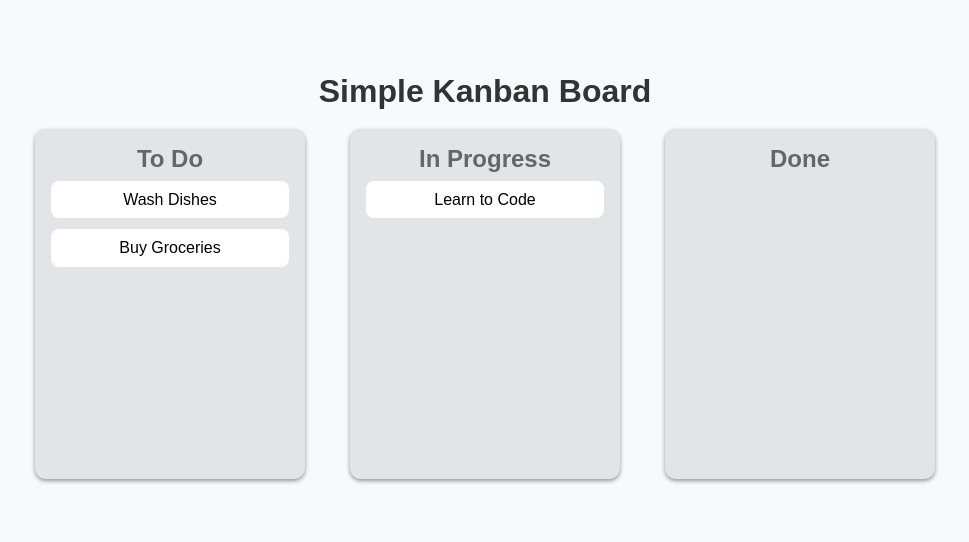
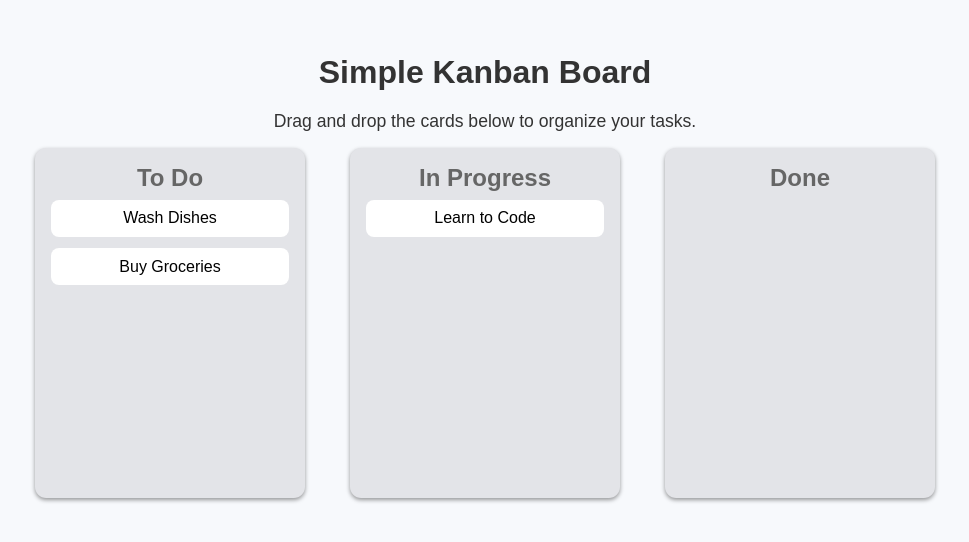
Before and after one commit to Damilorlar/kanband-Board, a plain HTML site: page index.html in a window 1280 px wide. Shown: the part 124-666 px from the top of the page, without its empty margins (155-1124 px from the left). Drawn offline with Linux system fonts and the light colour scheme.

Commit message:
first commit

```diff
--- a/index.html
+++ b/index.html
@@ -10,6 +10,7 @@
 <body>
     <div class="container">
         <h1>Simple Kanban Board</h1>
+         <p  class="info">Drag and drop the cards below to organize your tasks.</p>
         <div class="board">
             <div class="list" id="list1">
                 <h2>To Do</h2>
--- a/style.css
+++ b/style.css
@@ -23,6 +23,12 @@ h1{
     margin-bottom: 1.2rem;
     color: #333;
     font-size: 2rem;
+}
+
+.info{
+    font-size:1.1em;
+    color:#333;
+     margin-bottom:16px;
 }
 .board{
     display: flex;
```
